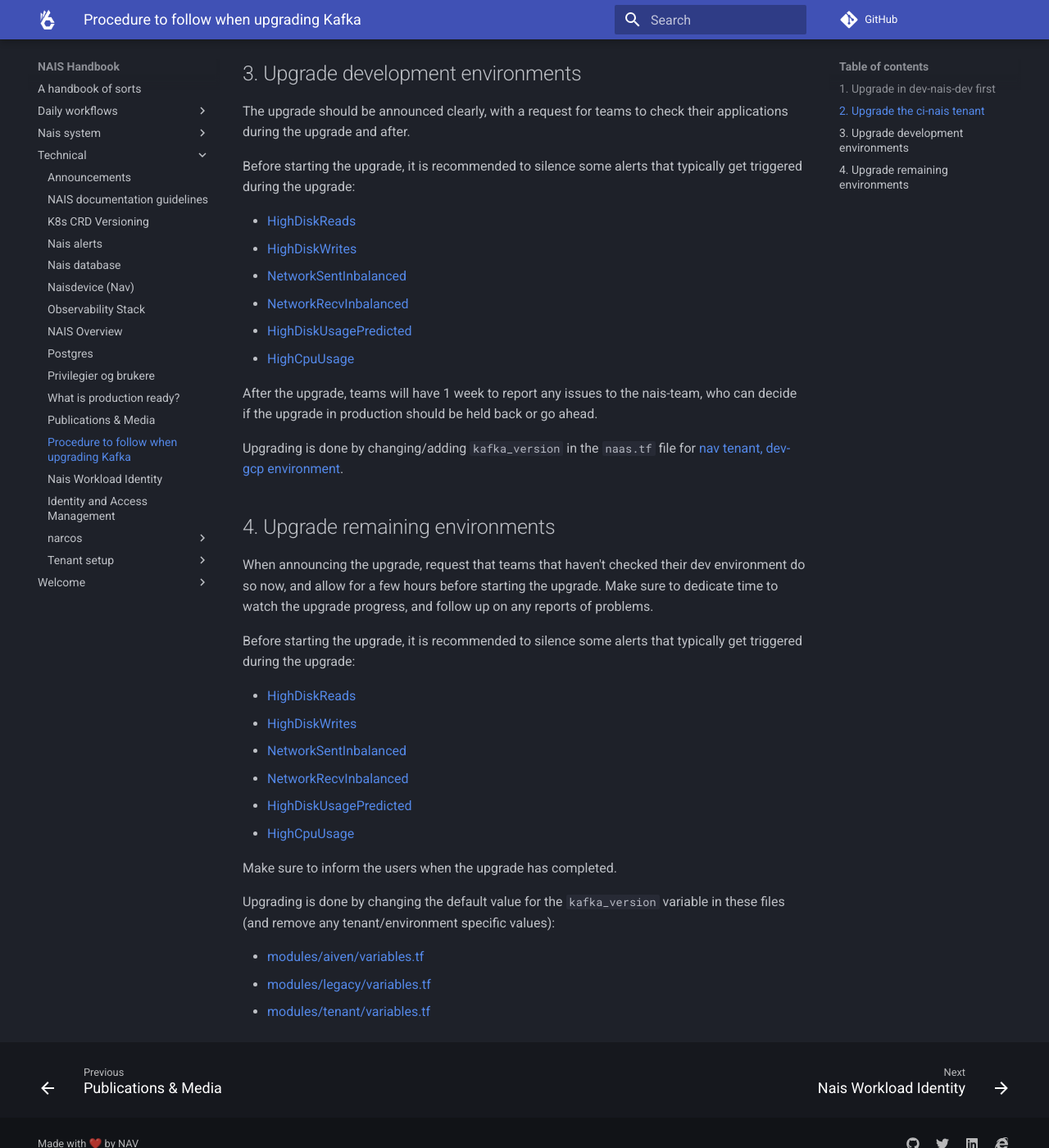
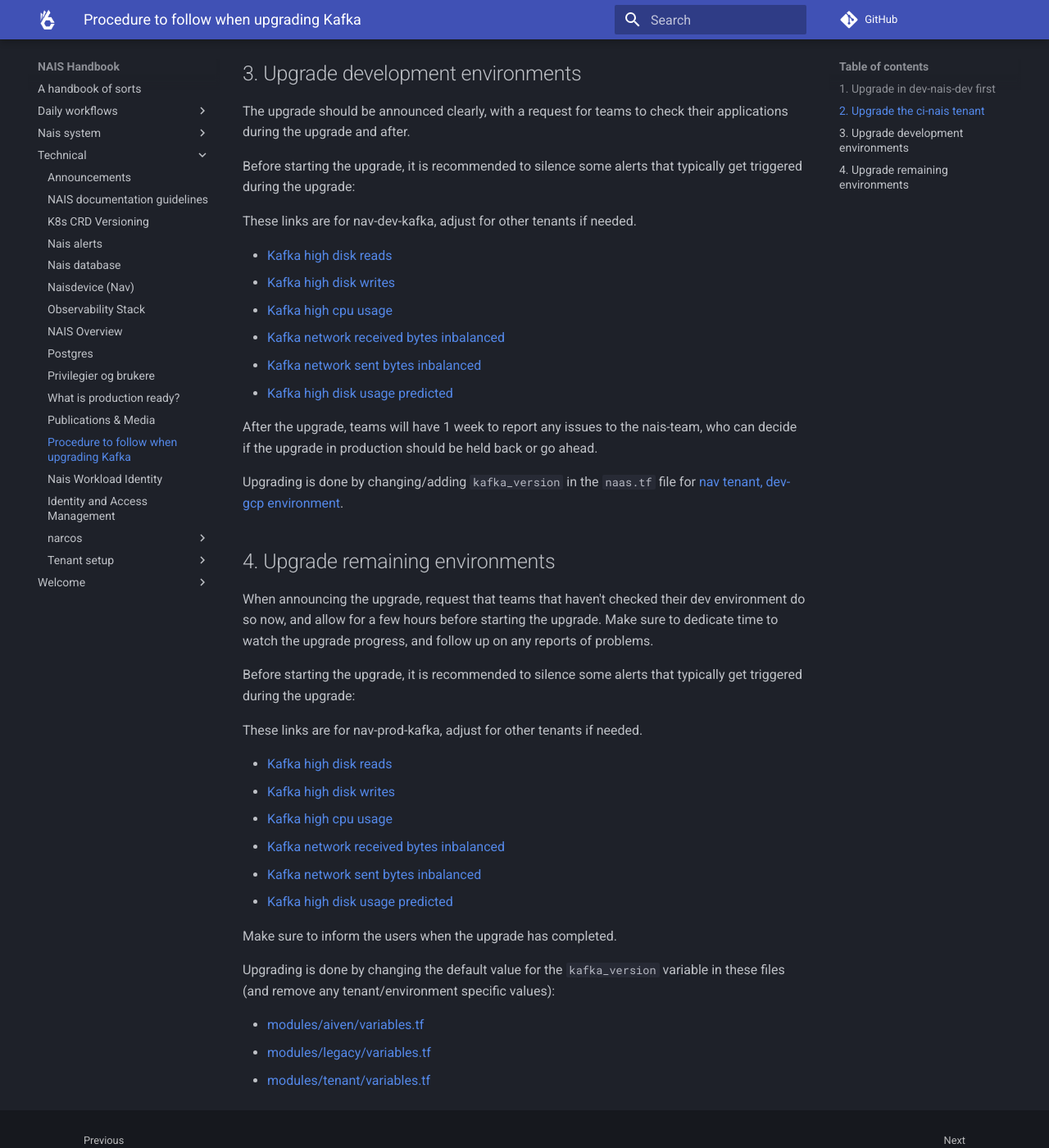
Before and after one commit to nais/handbook, an MkDocs documentation site: the page built from docs/technical/upgrading-kafka.md, in a window 1280 px wide and 1400 px high, scrolled down 989 px. Shown: the whole window at 82% size. Built offline with MkDocs 1.6.1 and Material for MkDocs 9.7.7, drawn with Linux system fonts in a browser that asks for light colours; comment, search, counter and statistics services are not loaded.

Commit message:
Fix correct links for silences

```diff
--- a/docs/technical/upgrading-kafka.md
+++ b/docs/technical/upgrading-kafka.md
@@ -36,12 +36,14 @@
 
 Before starting the upgrade, it is recommended to silence some alerts that typically get triggered during the upgrade:
 
-* [HighDiskReads](https://nais-alertmanager.dev-gcp.nav.cloud.nais.io/#/silences/new?filter=%7Bservice%3D%22nav-dev-kafka%22%2C%20tenant%3D%22nav%22%2C%20alertname%3D%22HighDiskReads%22%7D)
-* [HighDiskWrites](https://nais-alertmanager.dev-gcp.nav.cloud.nais.io/#/silences/new?filter=%7Bservice%3D%22nav-dev-kafka%22%2C%20tenant%3D%22nav%22%2C%20alertname%3D%22HighDiskWrites%22%7D)
-* [NetworkSentInbalanced](https://nais-alertmanager.dev-gcp.nav.cloud.nais.io/#/silences/new?filter=%7Bservice%3D%22nav-dev-kafka%22%2C%20tenant%3D%22nav%22%2C%20alertname%3D%22NetworkSentInbalanced%22%7D)
-* [NetworkRecvInbalanced](https://nais-alertmanager.dev-gcp.nav.cloud.nais.io/#/silences/new?filter=%7Bservice%3D%22nav-dev-kafka%22%2C%20tenant%3D%22nav%22%2C%20alertname%3D%22NetworkRecvInbalanced%22%7D)
-* [HighDiskUsagePredicted](https://nais-alertmanager.dev-gcp.nav.cloud.nais.io/#/silences/new?filter=%7Bservice%3D%22nav-dev-kafka%22%2C%20tenant%3D%22nav%22%2C%20alertname%3D%22HighDiskUsagePredicted%22%7D)
-* [HighCpuUsage](https://nais-alertmanager.dev-gcp.nav.cloud.nais.io/#/silences/new?filter=%7Bservice%3D%22nav-dev-kafka%22%2C%20tenant%3D%22nav%22%2C%20alertname%3D%22HighCpuUsage%22%7D)
+These links are for nav-dev-kafka, adjust for other tenants if needed.
+
+* [Kafka high disk reads](https://nais-alertmanager.nav.cloud.nais.io/#/silences/new?filter=%7Baiven_service_name%3D%22nav-dev-kafka%22%2C%20alertname%3D%22Kafka%20high%20disk%20reads%22%7D)
+* [Kafka high disk writes](https://nais-alertmanager.nav.cloud.nais.io/#/silences/new?filter=%7Baiven_service_name%3D%22nav-dev-kafka%22%2C%20alertname%3D%22Kafka%20high%20disk%writes%22%7D)
+* [Kafka high cpu usage](https://nais-alertmanager.nav.cloud.nais.io/#/silences/new?filter=%7Baiven_service_name%3D%22nav-dev-kafka%22%2C%20alertname%3D%22Kafka%20high%20cpu%20usage%22%7D)
+* [Kafka network received bytes inbalanced](https://nais-alertmanager.nav.cloud.nais.io/#/silences/new?filter=%7Baiven_service_name%3D%22nav-dev-kafka%22%2C%20alertname%3D%22Kafka%20network%20received%20bytes%20inbalanced%22%7D)
+* [Kafka network sent bytes inbalanced](https://nais-alertmanager.nav.cloud.nais.io/#/silences/new?filter=%7Baiven_service_name%3D%22nav-dev-kafka%22%2C%20alertname%3D%22Kafka%20network%20sent%20bytes%20inbalanced%22%7D)
+* [Kafka high disk usage predicted](https://nais-alertmanager.nav.cloud.nais.io/#/silences/new?filter=%7Baiven_service_name%3D%22nav-dev-kafka%22%2C%20alertname%3D%22Kafka%20high%20disk%20usage%20predicted%22%7D)
 
 After the upgrade, teams will have 1 week to report any issues to the nais-team, who can decide if the upgrade in production should be held back or go ahead.
 
@@ -55,12 +57,14 @@
 
 Before starting the upgrade, it is recommended to silence some alerts that typically get triggered during the upgrade:
 
-* [HighDiskReads](https://nais-alertmanager.prod-gcp.nav.cloud.nais.io/#/silences/new?filter=%7Bservice%3D%22nav-prod-kafka%22%2C%20tenant%3D%22nav%22%2C%20alertname%3D%22HighDiskReads%22%7D)
-* [HighDiskWrites](https://nais-alertmanager.prod-gcp.nav.cloud.nais.io/#/silences/new?filter=%7Bservice%3D%22nav-prod-kafka%22%2C%20tenant%3D%22nav%22%2C%20alertname%3D%22HighDiskWrites%22%7D)
-* [NetworkSentInbalanced](https://nais-alertmanager.prod-gcp.nav.cloud.nais.io/#/silences/new?filter=%7Bservice%3D%22nav-prod-kafka%22%2C%20tenant%3D%22nav%22%2C%20alertname%3D%22NetworkSentInbalanced%22%7D)
-* [NetworkRecvInbalanced](https://nais-alertmanager.prod-gcp.nav.cloud.nais.io/#/silences/new?filter=%7Bservice%3D%22nav-prod-kafka%22%2C%20tenant%3D%22nav%22%2C%20alertname%3D%22NetworkRecvInbalanced%22%7D)
-* [HighDiskUsagePredicted](https://nais-alertmanager.prod-gcp.nav.cloud.nais.io/#/silences/new?filter=%7Bservice%3D%22nav-prod-kafka%22%2C%20tenant%3D%22nav%22%2C%20alertname%3D%22HighDiskUsagePredicted%22%7D)
-* [HighCpuUsage](https://nais-alertmanager.prod-gcp.nav.cloud.nais.io/#/silences/new?filter=%7Bservice%3D%22nav-prod-kafka%22%2C%20tenant%3D%22nav%22%2C%20alertname%3D%22HighCpuUsage%22%7D)
+These links are for nav-prod-kafka, adjust for other tenants if needed.
+
+* [Kafka high disk reads](https://nais-alertmanager.nav.cloud.nais.io/#/silences/new?filter=%7Baiven_service_name%3D%22nav-prod-kafka%22%2C%20alertname%3D%22Kafka%20high%20disk%20reads%22%7D)
+* [Kafka high disk writes](https://nais-alertmanager.nav.cloud.nais.io/#/silences/new?filter=%7Baiven_service_name%3D%22nav-prod-kafka%22%2C%20alertname%3D%22Kafka%20high%20disk%writes%22%7D)
+* [Kafka high cpu usage](https://nais-alertmanager.nav.cloud.nais.io/#/silences/new?filter=%7Baiven_service_name%3D%22nav-prod-kafka%22%2C%20alertname%3D%22Kafka%20high%20cpu%20usage%22%7D)
+* [Kafka network received bytes inbalanced](https://nais-alertmanager.nav.cloud.nais.io/#/silences/new?filter=%7Baiven_service_name%3D%22nav-prod-kafka%22%2C%20alertname%3D%22Kafka%20network%20received%20bytes%20inbalanced%22%7D)
+* [Kafka network sent bytes inbalanced](https://nais-alertmanager.nav.cloud.nais.io/#/silences/new?filter=%7Baiven_service_name%3D%22nav-prod-kafka%22%2C%20alertname%3D%22Kafka%20network%20sent%20bytes%20inbalanced%22%7D)
+* [Kafka high disk usage predicted](https://nais-alertmanager.nav.cloud.nais.io/#/silences/new?filter=%7Baiven_service_name%3D%22nav-prod-kafka%22%2C%20alertname%3D%22Kafka%20high%20disk%20usage%20predicted%22%7D)
 
 Make sure to inform the users when the upgrade has completed.
 
```
